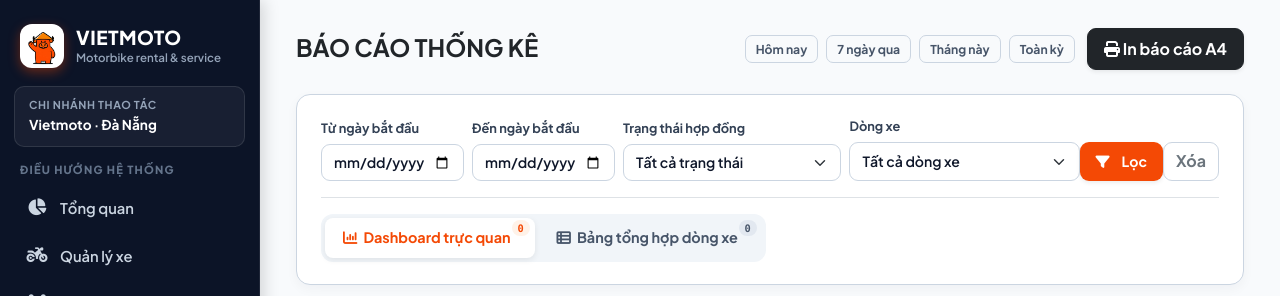
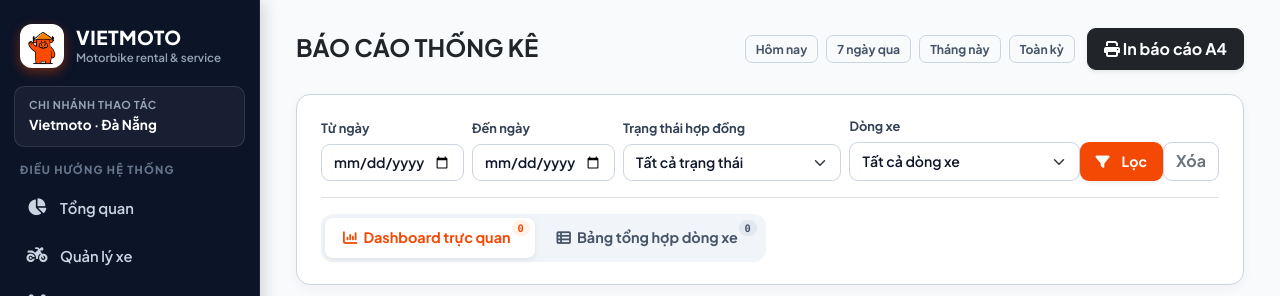
Before and after one commit to BlueCloud242/vietmoto-management-system, a Django app: page /bao-cao/ in a window 1280 px wide. Shown: the top 296 px of the page. Run offline with Django 4.2, Linux system fonts and the light colour scheme; the visitor is signed in with stand-in values (Sample User, id 1); data that the repository does not hold is empty; some libraries are stand-ins or nearby versions.

Commit message:
Update bao_cao.html

```diff
--- a/reviews/templates/reviews/bao_cao.html
+++ b/reviews/templates/reviews/bao_cao.html
@@ -381,11 +381,11 @@
     <div class="card-panel no-print">
         <form id="filter-form" method="get" class="row g-2 align-items-end">
             <div class="col-lg-2 col-md-3">
-                <label for="tu_ngay">Từ ngày bắt đầu</label>
+                <label for="tu_ngay">Từ ngày</label>
                 <input type="date" class="form-control" id="tu_ngay" name="tu_ngay" value="{{ bang_bao_cao.tu_ngay }}">
             </div>
             <div class="col-lg-2 col-md-3">
-                <label for="den_ngay">Đến ngày bắt đầu</label>
+                <label for="den_ngay">Đến ngày</label>
                 <input type="date" class="form-control" id="den_ngay" name="den_ngay" value="{{ bang_bao_cao.den_ngay }}">
             </div>
             <div class="col-lg-3 col-md-3">
```
